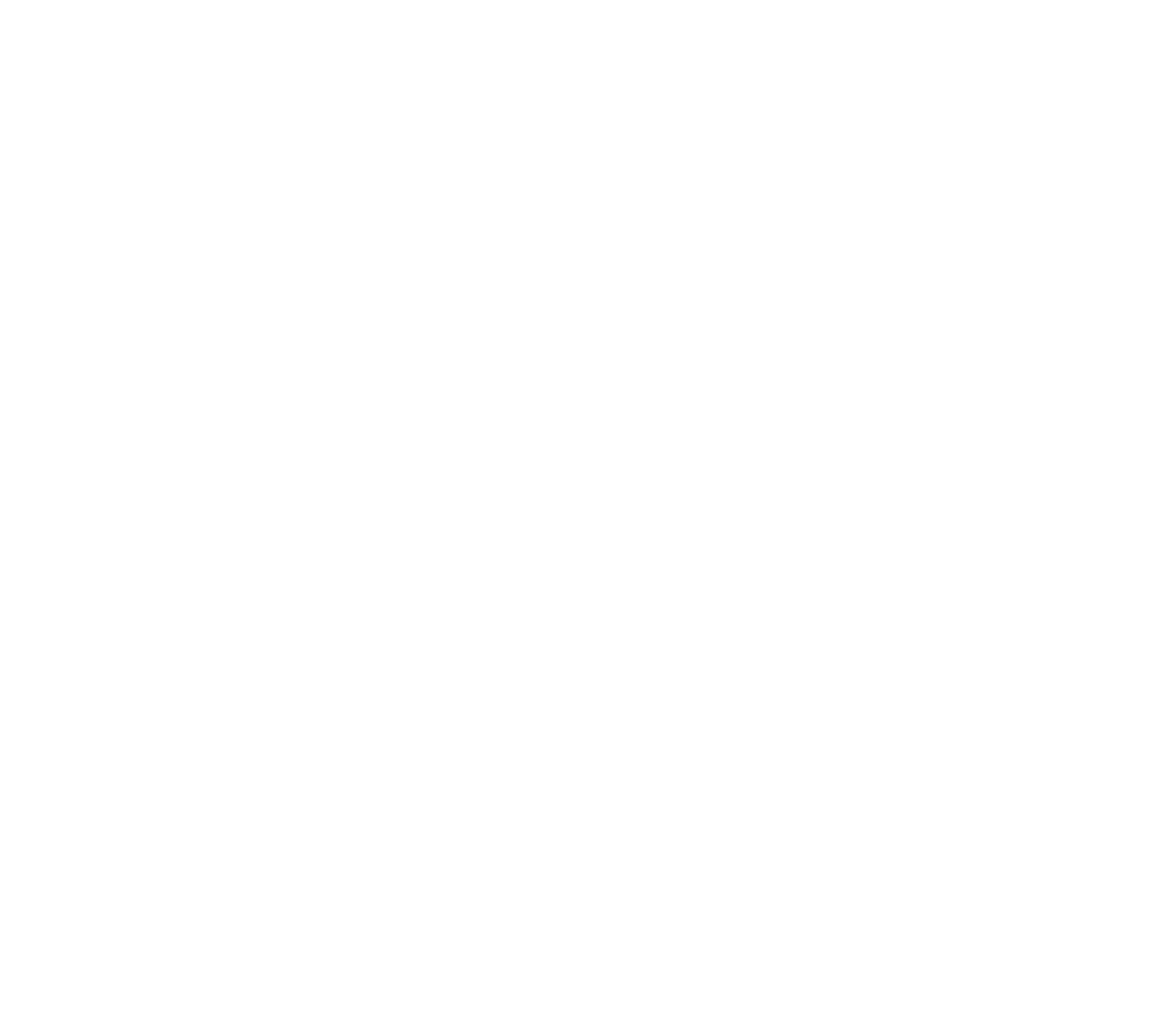
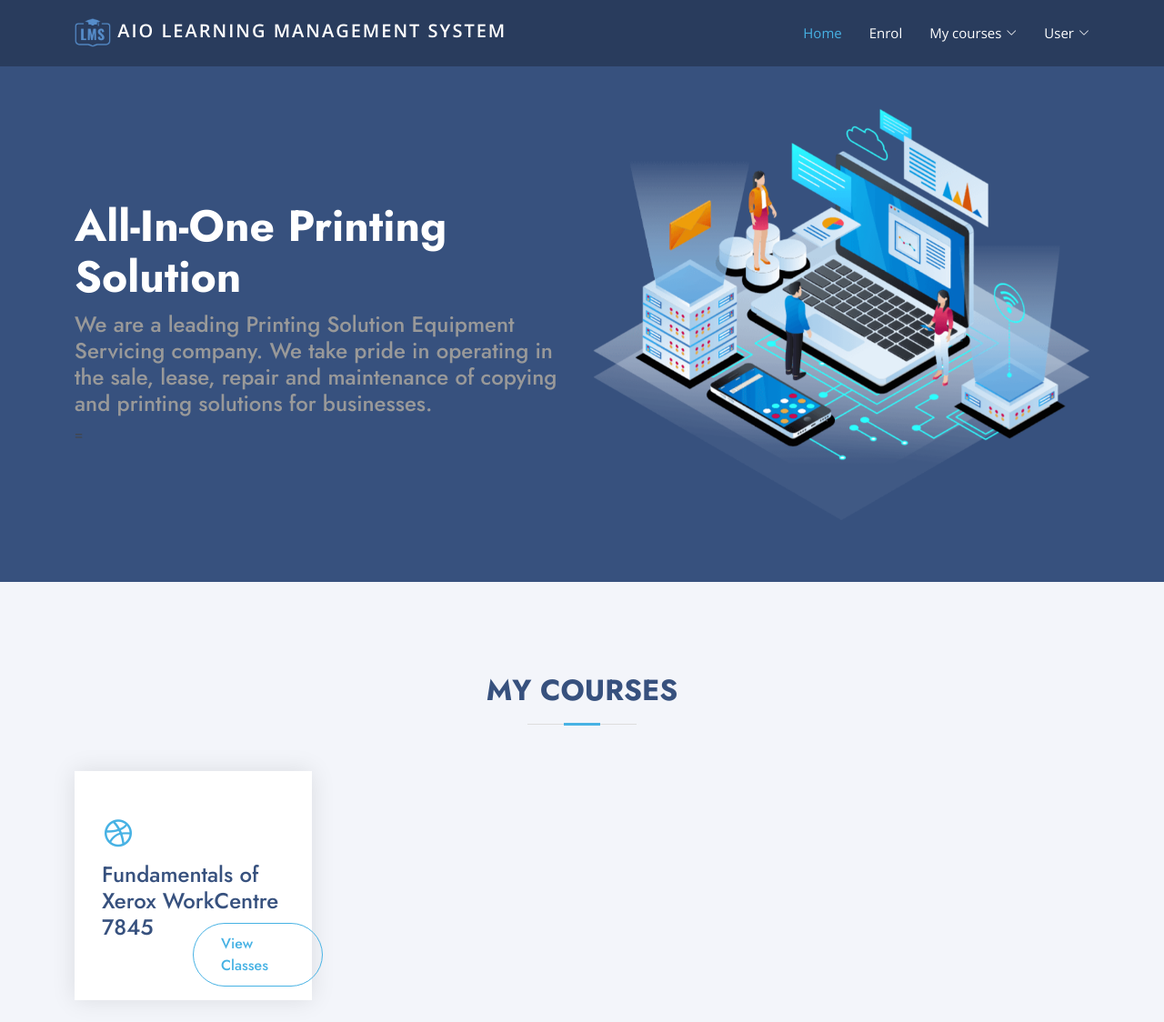
Before and after one commit to verwinkwasmu/SPM_Project_Application, a Nuxt app: page /LearnerHomePage in a window 1280 px wide. Before the commit this address had no page. Shown: the top 1124 px of the page at 91% size. Before the commit the page ends 800 px from the top, so only its background shows below. Built offline with nearby package versions, Linux system fonts and the light colour scheme.

Commit message:
Learner view available courses
- Learner Homepage
- Learner View available courses

```diff
--- /dev/null
+++ b/components/LearnerHeader.vue
@@ -0,0 +1,43 @@
+<template>
+    <header id="header" class="fixed-top">
+      <div class="container d-flex align-items-center">
+        <a href="" class="logo me-auto"><img src="~/assets/img/LMS.png" alt="" class="img-fluid"> AIO Learning Management System </a>
+
+
+        <nav id="navbar" class="navbar">
+          <ul>
+            <li>
+                <a class="nav-link scrollto active" href="/">Home</a>
+            </li>
+
+            <li>
+                <a class="nav-link" href="LearnerViewCourse">Enrol</a>
+            </li>
+            <li class="dropdown">
+              <a href="TrainerViewCourses"
+                ><span>My courses</span> <i class="bi bi-chevron-down"></i
+              ></a>
+              <ul>
+                <li><a href="#">Course 1</a></li>
+                <li><a href="#">Course 2</a></li>
+                <li><a href="#">Course 3</a></li>
+                <li><a href="#">Course 4</a></li>
+              </ul>
+            </li>
+
+            <li class="dropdown">
+              <a href="#"
+                ><span>User</span> <i class="bi bi-chevron-down"></i
+              ></a>
+              <ul>
+                <li><a href="#">Profile</a></li>
+                <li><a href="#">Logout</a></li>
+              </ul>
+            </li>
+
+          </ul>
+          <i class="bi bi-list mobile-nav-toggle"></i>
+        </nav>
+      </div>
+    </header>
+</template>
--- /dev/null
+++ b/pages/LearnerHomePage.vue
@@ -0,0 +1,75 @@
+<!-- Please remove this file from your project -->
+<template>
+  <div>
+    <LearnerHeader/>
+    <section id="hero" class="d-flex align-items-center">
+      <div class="container">
+        <div class="row">
+          <div
+            class="
+              col-lg-6
+              d-flex
+              flex-column
+              justify-content-center
+              pt-4 pt-lg-0
+              order-2 order-lg-1
+            "
+            data-aos="fade-up"
+            data-aos-delay="200"
+          >
+            <h1>All-In-One Printing Solution</h1>
+            <h4 id="home">
+              We are a leading Printing Solution Equipment Servicing company.
+              We take pride in operating in the sale, lease, repair and maintenance of copying and printing solutions for businesses.
+            </h4>
+=
+          </div>
+          <div
+            class="col-lg-6 order-1 order-lg-2 hero-img"
+            data-aos="zoom-in"
+            data-aos-delay="200"
+          >
+            <img
+              src="~/assets/img/hero-img.png"
+              class="img-fluid animated"
+              alt=""
+            />
+          </div>
+        </div>
+      </div>
+    </section>
+    <!-- End Hero -->
+    <main id="main">
+
+
+
+      <section id="services" class="services section-bg">
+        <div class="container" data-aos="fade-up">
+          <div class="section-title">
+            <h2>My Courses</h2>
+            <p>
+            </p>
+          </div>
+
+          <div class="row">
+            <div
+              class="col-xl-3 col-md-6 d-flex align-items-stretch"
+              data-aos="zoom-in"
+              data-aos-delay="100"
+            >
+              <div class="icon-box">
+                <div class="icon"><i class="bx bxl-dribbble"></i></div>
+                <h4><a href="">Fundamentals of Xerox WorkCentre 7845</a></h4>
+                <div class="course">
+                  <a href="TrainerViewClasses" class="course-btn">View Classes</a>
+                </div>
+              </div>
+            </div>
+
+
+          </div>
+        </div>
+      </section>
+    </main>
+  </div>
+</template>
--- /dev/null
+++ b/pages/LearnerViewCourse.vue
@@ -0,0 +1,29 @@
+<template>
+    <div>
+        <LearnerHeader/>
+        <section id="services" class="services section-bg">
+        <div class="container" data-aos="fade-up">
+          <div class="section-title">
+            <h2>Available Courses</h2>
+          </div>
+
+          <div class="row">
+            <div
+              class="col-xl-3 col-md-6 d-flex align-items-stretch"
+              data-aos="zoom-in"
+              data-aos-delay="100"
+            >
+              <div class="icon-box">
+                <div class="icon"><i class="bx bxl-dribbble"></i></div>
+                <h4><a href="">Fundamentals of Xerox WorkCentre 7845</a></h4>
+                <div class="course">
+                  <a href="LearnerViewClasses" class="course-btn">View Details</a>
+                </div>
+              </div>
+            </div>
+          </div>
+
+        </div>
+      </section>
+    </div>
+</template>
```
